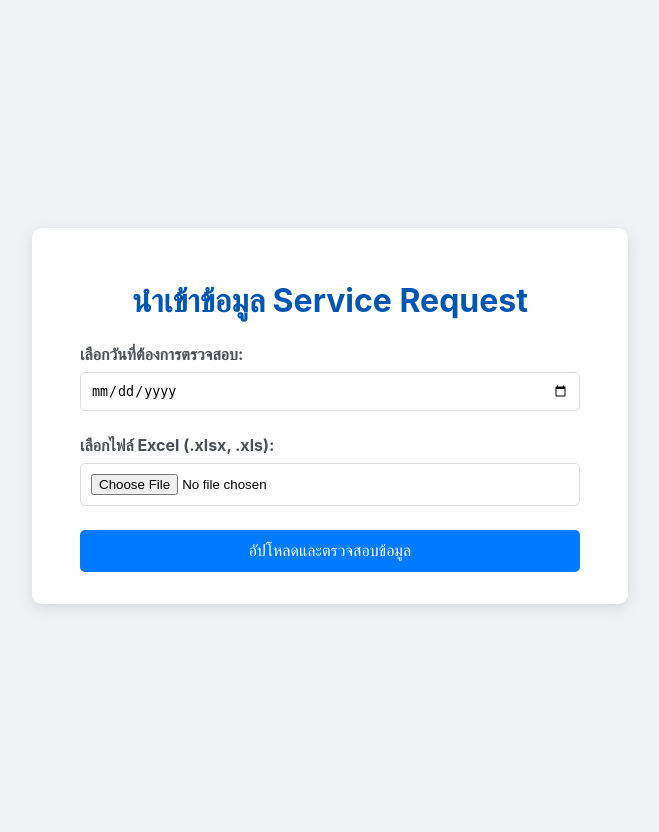
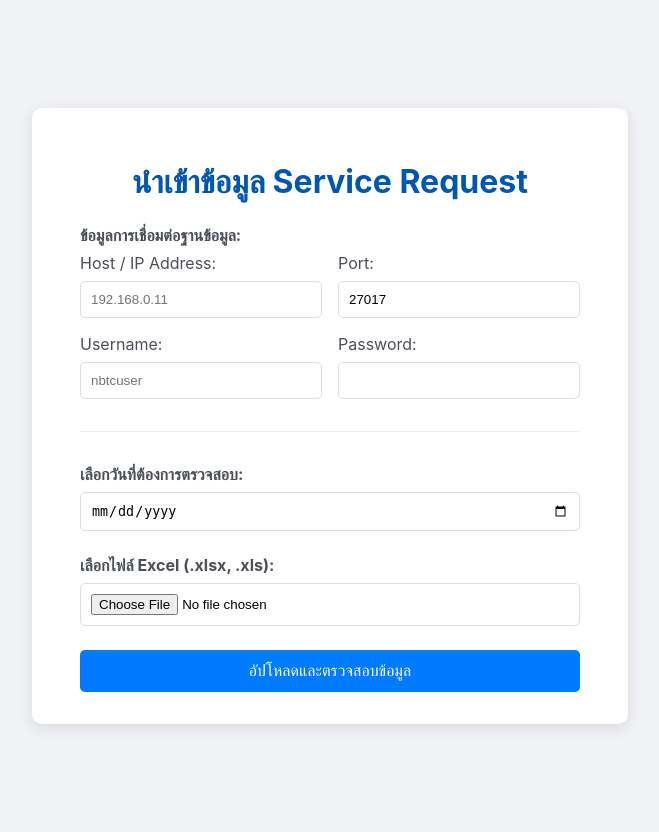
Before and after one commit to Sleepingsong/Import_Excel_Z, a Flask app: page / in a window 1280 px wide. Shown: the whole page, without its empty margins (310-969 px from the left). Run offline with Flask 3, Linux system fonts and the light colour scheme.

Commit message:
Fix MongoDB

```diff
--- a/app.py
+++ b/app.py
@@ -4,11 +4,6 @@ from pymongo import MongoClient, DESCENDING
 from datetime import datetime, time
 import os
 import uuid
-from dotenv import load_dotenv
-
-# --- โหลดการตั้งค่าจากไฟล์ .env ---
-# ทำให้เราสามารถเก็บ MONGO_URI ไว้ข้างนอกโค้ดได้
-load_dotenv()
 
 # --- ตั้งค่าพื้นฐาน ---
 app = Flask(__name__)
@@ -18,25 +13,14 @@ app.config['UPLOAD_FOLDER'] = UPLOAD_FOLDER
 os.makedirs(UPLOAD_FOLDER, exist_ok=True)
 
 
-# --- ตั้งค่าการเชื่อมต่อ MongoDB ---
-# อ่านค่า MONGO_URI จาก Environment Variable ที่อยู่ในไฟล์ .env
-# วิธีนี้ทำให้คุณไม่ต้องแก้ไขโค้ดโดยตรงเมื่อต้องการเปลี่ยน URI
-MONGO_URI = os.getenv("MONGO_URI")
-
-# ตรวจสอบว่าได้ตั้งค่า MONGO_URI แล้วหรือยัง
-if not MONGO_URI:
-    print("="*50)
-    print("!!! คำเตือน: ไม่พบการตั้งค่า MONGO_URI !!!")
-    print("กรุณาสร้างไฟล์ .env ในโฟลเดอร์เดียวกับ app.py")
-    print("แล้วเพิ่ม: MONGO_URI='your_connection_string' เข้าไป")
-    print("="*50)
-
-
 # --- ฟังก์ชันประมวลผลข้อมูล (แยกออกมาเพื่อใช้ซ้ำ) ---
-def process_excel_data(filepath, selected_date_str):
+def process_excel_data(filepath, selected_date_str, mongo_uri):
     """
     อ่านไฟล์ Excel, กรองข้อมูล, และสร้าง list ของ records ที่จะนำเข้า
     """
+    if not mongo_uri:
+        raise ValueError("ไม่ได้ระบุ Mongo URI สำหรับการเชื่อมต่อ")
+
     # 1. อ่านไฟล์ Excel
     df = pd.read_excel(filepath, sheet_name='IssueTracker', header=None, skiprows=8)
     if df.empty:
@@ -52,7 +36,7 @@ def process_excel_data(filepath, selected_date_str):
         raise ValueError(f"ไม่พบข้อมูลสำหรับวันที่ {selected_date.strftime('%d/%m/%Y')} ในชีท IssueTracker")
 
     # 3. สร้าง log_id
-    client = MongoClient(MONGO_URI)
+    client = MongoClient(mongo_uri)
     db = client['nbtc']
     collection = db['service_request_nbtc']
     last_doc = collection.find_one(
@@ -161,16 +145,27 @@ def upload_file():
             return render_template('index.html', error="ไม่พบไฟล์ที่แนบมา")
 
         file = request.files['excel_file']
+
+        # รับค่าการเชื่อมต่อจากฟอร์ม
         selected_date_str = request.form.get('selected_date')
+        mongo_host = request.form.get('mongo_host')
+        mongo_port = request.form.get('mongo_port')
+        mongo_user = request.form.get('mongo_user')
+        mongo_pass = request.form.get('mongo_pass')
 
+        # ตรวจสอบข้อมูลพื้นฐาน
         if file.filename == '':
             return render_template('index.html', error="กรุณาเลือกไฟล์ที่ต้องการอัปโหลด")
-
         if not selected_date_str:
             return render_template('index.html', error="กรุณาเลือกวันที่ที่ต้องการตรวจสอบ")
+        if not all([mongo_host, mongo_port, mongo_user]):
+            return render_template('index.html', error="กรุณากรอกข้อมูลการเชื่อมต่อให้ครบถ้วน (Host, Port, User)")
 
         if not (file.filename.endswith('.xlsx') or file.filename.endswith('.xls')):
             return render_template('index.html', error="รูปแบบไฟล์ไม่ถูกต้อง กรุณาอัปโหลดไฟล์ .xlsx หรือ .xls เท่านั้น")
+
+        # ประกอบร่าง MONGO_URI จากข้อมูลที่กรอก
+        mongo_uri = f"mongodb://{mongo_user}:{mongo_pass}@{mongo_host}:{mongo_port}/?authSource=admin"
 
         # บันทึกไฟล์ลงในตำแหน่งชั่วคราว
         temp_filename = f"{uuid.uuid4()}_{file.filename}"
@@ -179,12 +174,13 @@ def upload_file():
 
         try:
             # ประมวลผลข้อมูลเพื่อสร้างหน้า Preview
-            records_for_preview = process_excel_data(temp_filepath, selected_date_str)
+            records_for_preview = process_excel_data(temp_filepath, selected_date_str, mongo_uri)
             return render_template(
                 'preview.html',
                 records=records_for_preview,
                 temp_filename=temp_filename,
-                selected_date=selected_date_str
+                selected_date=selected_date_str,
+                mongo_uri=mongo_uri # ส่ง URI ที่ประกอบแล้วไปหน้า Preview
             )
         except Exception as e:
             # หากเกิด Error ให้ลบไฟล์ชั่วคราวและแสดงข้อความ
@@ -202,8 +198,9 @@ def confirm_import():
     """
     temp_filename = request.form.get('temp_filename')
     selected_date_str = request.form.get('selected_date')
+    mongo_uri = request.form.get('mongo_uri') # รับ URI ที่ประกอบร่างแล้วกลับมา
 
-    if not temp_filename or not selected_date_str:
+    if not all([temp_filename, selected_date_str, mongo_uri]):
         return render_template('index.html', error="Session หมดอายุหรือคำขอไม่ถูกต้อง กรุณาลองใหม่อีกครั้ง")
 
     temp_filepath = os.path.join(app.config['UPLOAD_FOLDER'], temp_filename)
@@ -214,11 +211,11 @@ def confirm_import():
     client = None
     try:
         # ประมวลผลไฟล์อีกครั้งเพื่อความถูกต้องของข้อมูล
-        records_to_insert = process_excel_data(temp_filepath, selected_date_str)
+        records_to_insert = process_excel_data(temp_filepath, selected_date_str, mongo_uri)
 
         # เชื่อมต่อและบันทึกข้อมูล
         if records_to_insert:
-            client = MongoClient(MONGO_URI)
+            client = MongoClient(mongo_uri)
             db = client['nbtc']
             collection = db['service_request_nbtc']
             collection.insert_many(records_to_insert)
--- a/templates/Index.html
+++ b/templates/Index.html
@@ -10,10 +10,11 @@
         h1 { color: #0056b3; margin-bottom: 1.5rem; }
         form > div { margin-bottom: 1.5rem; text-align: left; }
         label { display: block; margin-bottom: 0.5rem; font-weight: bold; color: #4b4f56; }
-        input[type="file"], input[type="date"] { border: 1px solid #ddd; padding: 10px; border-radius: 5px; width: 100%; box-sizing: border-box; }
+        input[type="file"], input[type="date"], input[type="text"], input[type="password"], input[type="number"] { border: 1px solid #ddd; padding: 10px; border-radius: 5px; width: 100%; box-sizing: border-box; }
         button { background-color: #007bff; color: white; padding: 12px 25px; border: none; border-radius: 5px; cursor: pointer; font-size: 1rem; width: 100%; transition: background-color 0.3s; }
         button:hover { background-color: #0056b3; }
         .error-message { background-color: #f8d7da; color: #721c24; border: 1px solid #f5c6cb; padding: 1rem; border-radius: 8px; margin-bottom: 1.5rem; text-align: left; }
+        .db-grid { display: grid; grid-template-columns: 1fr 1fr; gap: 1rem; }
     </style>
 </head>
 <body>
@@ -23,6 +24,28 @@
             <div class="error-message"><strong>เกิดข้อผิดพลาด:</strong> {{ error }}</div>
         {% endif %}
         <form method="post" enctype="multipart/form-data">
+            <div>
+                <label>ข้อมูลการเชื่อมต่อฐานข้อมูล:</label>
+                <div class="db-grid">
+                    <div>
+                         <label for="mongo-host" style="font-weight:normal;">Host / IP Address:</label>
+                         <input type="text" id="mongo-host" name="mongo_host" placeholder="192.168.0.11" required>
+                    </div>
+                    <div>
+                         <label for="mongo-port" style="font-weight:normal;">Port:</label>
+                         <input type="number" id="mongo-port" name="mongo_port" value="27017" required>
+                    </div>
+                    <div>
+                         <label for="mongo-user" style="font-weight:normal;">Username:</label>
+                         <input type="text" id="mongo-user" name="mongo_user" placeholder="nbtcuser" required>
+                    </div>
+                    <div>
+                         <label for="mongo-pass" style="font-weight:normal;">Password:</label>
+                         <input type="password" id="mongo-pass" name="mongo_pass">
+                    </div>
+                </div>
+            </div>
+            <hr style="margin: 2rem 0; border: none; border-top: 1px solid #eee;">
             <div>
                 <label for="date-picker">เลือกวันที่ต้องการตรวจสอบ:</label>
                 <input type="date" id="date-picker" name="selected_date" required>
--- a/templates/preview.html
+++ b/templates/preview.html
@@ -49,6 +49,7 @@
             <form action="{{ url_for('confirm_import') }}" method="post" class="actions">
                 <input type="hidden" name="temp_filename" value="{{ temp_filename }}">
                 <input type="hidden" name="selected_date" value="{{ selected_date }}">
+                <input type="hidden" name="mongo_uri" value="{{ mongo_uri }}">
                 <a href="{{ url_for('upload_file') }}" class="btn btn-cancel">ยกเลิกและกลับไปหน้าแรก</a>
                 <button type="submit" class="btn btn-confirm">ยืนยันการนำเข้า</button>
             </form>
```
